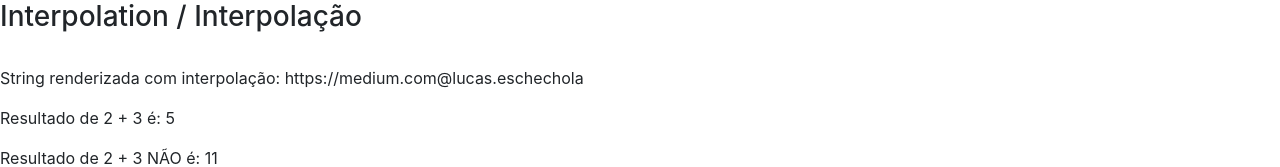
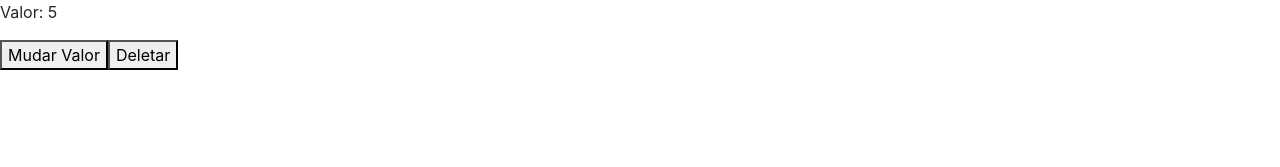
Before and after one commit to Eschechola/Angular-Content, an Angular app in the folder data-binding/: page / in a window 1280 px wide. Shown: the top 167 px of the page. Built offline with nearby package versions, Linux system fonts and the light colour scheme.

Commit message:
Aula 15 - Life Cycle

```diff
--- a/data-binding/src/app/app.component.html
+++ b/data-binding/src/app/app.component.html
@@ -1,2 +1,6 @@
-<app-data-binding></app-data-binding>
+<!-- <app-data-binding></app-data-binding> -->
 <!-- <app-meu-form></app-meu-form> -->
+<app-ciclo [valorInicial]="valor" *ngIf="!deletar" ></app-ciclo>
+
+<button type="button"(click)="mudarValor()" >Mudar Valor</button>
+<button type="button"(click)="destruirCiclo()" >Deletar</button>
--- a/data-binding/src/app/app.component.ts
+++ b/data-binding/src/app/app.component.ts
@@ -6,5 +6,15 @@
   styleUrls: ['./app.component.css']
 })
 export class AppComponent {
-  title = 'data-binding';
+  valor: number = 5;
+  deletar: boolean = false;
+
+
+  mudarValor(){
+    this.valor++;
+  }
+
+  destruirCiclo(){
+    this.deletar = !this.deletar;
+  }
 }
--- a/data-binding/src/app/app.module.ts
+++ b/data-binding/src/app/app.module.ts
@@ -8,13 +8,15 @@
 import { DataBindingComponent } from './data-binding/data-binding.component';
 import { InputPropertyComponent } from './input-property/input-property.component';
 import { OutputPropertComponent } from './output-propert/output-propert.component';
+import { CicloComponent } from './ciclo/ciclo.component';
 
 @NgModule({
   declarations: [
     AppComponent,
     DataBindingComponent,
     InputPropertyComponent,
-    OutputPropertComponent
+    OutputPropertComponent,
+    CicloComponent
 
   ],
   imports: [
--- /dev/null
+++ b/data-binding/src/app/ciclo/ciclo.component.html
@@ -0,0 +1,3 @@
+<p>
+    Valor: {{ valorInicial }}
+</p>
--- /dev/null
+++ b/data-binding/src/app/ciclo/ciclo.component.ts
@@ -0,0 +1,40 @@
+import { Component, OnInit, OnChanges, AfterContentInit, AfterContentChecked, DoCheck, Input } from '@angular/core';
+
+@Component({
+  selector: 'app-ciclo',
+  templateUrl: './ciclo.component.html',
+  styleUrls: ['./ciclo.component.css']
+})
+
+//boas praticas, importar as interfaces
+export class CicloComponent implements OnInit, OnChanges, DoCheck, AfterContentInit, AfterContentChecked {
+
+  @Input() valorInicial: number = 10;
+
+  constructor() { }
+
+  log(key: string){
+    console.log(key);
+  }
+
+  ngOnInit() {
+    this.log('ngOnInit');
+  }
+
+  ngDoCheck(){
+    this.log('ngDoCheck');
+  }
+
+  ngAfterContentInit() {
+    this.log('ngAfterContentInit');
+  }
+
+  ngAfterContentChecked() {
+    this.log('ngAfterContentChecked');
+  }
+
+  ngOnChanges() {
+    this.log('ngOnChanges');
+  }
+
+}
```
Also changed, not shown: data-binding/src/app/ciclo/ciclo.component.css (added).
